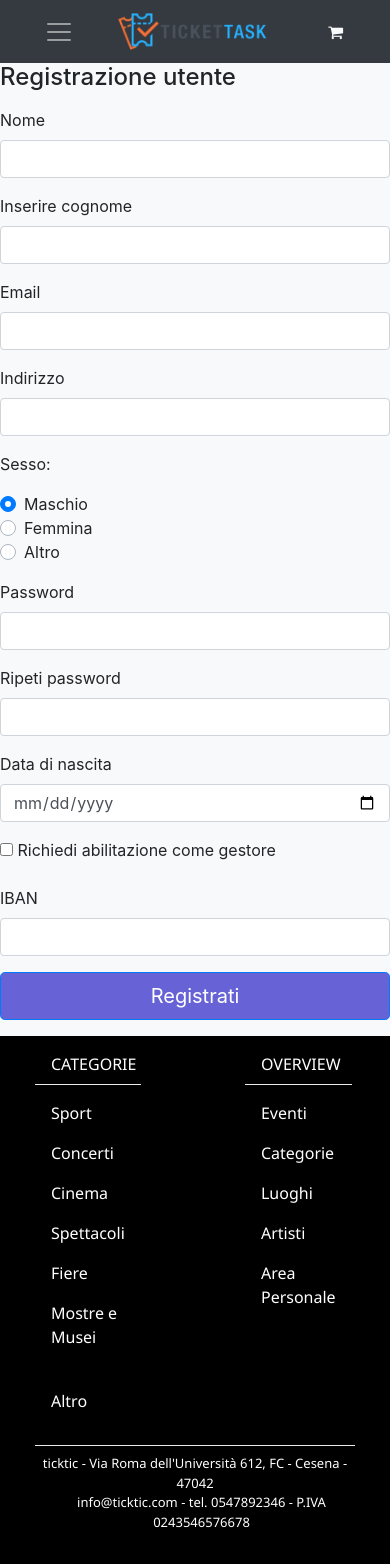
After one commit to alessandrolombardini/Ticktic, a PHP site: page /registrazione.php in a window 390 px wide. The commit adds this page. Run offline with PHP 8.4, Linux system fonts and the light colour scheme.

Commit message:
Add mie cose

```diff
--- /dev/null
+++ b/Sito/registrazione.php
@@ -0,0 +1,13 @@
+<?php
+    $templateParams["page_content"] = "./template/registrazione_content.php";
+    require_once("./template/base.php");
+?>
+
+<script>
+  $(document).ready(function(){
+      $("div.areagestore").hide();
+      $("input[name='gestore']").click(function(){
+        $("div.areagestore").fadeIn("slow");
+      });
+  });
+</script>
--- a/Sito/template/base.php
+++ b/Sito/template/base.php
@@ -18,22 +18,20 @@
   <body class ="bg-light">
 
         <header>
-            <nav class="navbar navbar-expand-md navbar-static-top bg-dark navbar-dark">
+            <nav class="navbar  navbar-static-top bg-dark navbar-dark">
                 <div class="container-fluid">
-
-                    <a class="navbar-brand w-50" href="index.php">
-                        <img src="./images/ticktic_logo.png" class="img-fluid float-left" alt="" />
-                    </a>
-
-                    <a class="nav-link text-light">
-                                <i class="fa fa-shopping-cart " href="#"></i>
-                    </a>
-
-                    <button class="navbar-toggler text-light collapsed border-dark" type="button" data-toggle="collapse" data-target="#navbar" aria-controls="navbar" aria-expanded="false" aria-label="Toggle navigation">
+                    <button class="float-left navbar-toggler text-light collapsed border-dark" type="button" data-toggle="collapse" data-target="#navbar" aria-controls="navbar" aria-expanded="false" aria-label="Toggle navigation">
                         <span class="navbar-toggler-icon"></span>
                     </button>
 
-                    <div class="collapse navbar-collapse mr-md-auto" id="navbar"> <!-- Contenuto del menu -->
+                    <a class="float-left navbar-brand w-50" href="index.php">
+                        <img src="./images/ticktic_logo.png" class="img-fluid" alt="" />
+                    </a>
+
+
+
+
+                    <div class="collapse navbar-collapse ml-md-auto" id="navbar"> <!-- Contenuto del menu -->
                         <ul class="nav navbar-nav">
                             <li class="nav-item mt-3 mt-md-0">
                                 <a class="nav-link text-light" href="./login.php">
@@ -51,6 +49,7 @@
                                 </a>
                             </li>
                             <div class="dropdown-divider"></div>
+
                             <li class="nav-item dropdown show">
                                 <a id="#site-navigation" class="nav-link text-light dropdown-toggle" href="#" data-toggle="dropdown" aria-haspopup="true" aria-expanded="false">
                                     <span>Naviga</span>
@@ -62,8 +61,14 @@
                                     <a class="dropdown-item text-light" href="./luoghi.php" >Luoghi</a>
                                 </div>
                             </li>
+
                         </ul>
                     </div>
+
+                    <a class="float-right nav-link text-light">
+                        <i class="fa fa-shopping-cart " href="#"></i>
+                    </a>
+
                 </div>
             </nav>
         </header>
--- /dev/null
+++ b/Sito/template/registrazione_content.php
@@ -0,0 +1,73 @@
+<div class="col-md-2"></div>
+<div class="col-md-8"></div>
+      <h4 class="mb-3">Registrazione utente</h4>
+      <form class="needs-validation" novalidate>
+        <div class="row">
+          <div class="col-md-6 mb-3">
+            <label for="nome">Nome</label>
+            <input type="text" class="form-control" id="nome" name="nome" required/>
+            <div class="invalid-feedback">Inserire il nome.</div>
+          </div>
+          <div class="col-md-6 mb-3">
+            <label for="cognome">Inserire cognome</label>
+            <input type="text" class="form-control" id="cognome" name="cognome" required/>
+            <div class="invalid-feedback">Inserire il cognome.</div>
+          </div>
+        </div>
+        <div class="mb-3">
+          <label for="email">Email</label>
+          <input type="email" class="form-control" name="email" required/>
+          <div class="invalid-feedback">Inserire una email valida.</div>
+        </div>
+        <div class="mb-3">
+          <label for="indirizzo">Indirizzo</label>
+          <input type="text" class="form-control" id="indirizzo"  name="indirizzo" required/>
+          <div class="invalid-feedback">Inserire indizzo.</div>
+        </div>
+        <div class="d-block my-3">
+          <p>Sesso:</p>
+          <div class="custom-control custom-radio">
+            <input id="sessoMaschio" name="sesso" type="radio" class="custom-control-input" checked required/>
+            <label class="custom-control-label" for="sessoMaschio">Maschio</label>
+          </div>
+          <div class="custom-control custom-radio">
+            <input id="sessoFemmina" name="sesso" type="radio" class="custom-control-input" required/>
+            <label class="custom-control-label" for="sessoFemmina">Femmina</label>
+          </div>
+          <div class="custom-control custom-radio">
+            <input id="sessoAltro" name="sesso" type="radio" class="custom-control-input" required/>
+            <label class="custom-control-label" for="sessoAltro">Altro</label>
+          </div>
+        </div>
+        <div class="row">
+          <div class="col-md-6 mb-3">
+            <label for="password">Password</label>
+            <input type="password" maxlength="16" class="form-control" id="password" name="password" required/>
+            <div class="invalid-feedback">Inserisci la password</div>
+          </div>
+          <div class="col-md-6 mb-3">
+            <label for="ripetipassword">Ripeti password</label>
+            <input type="password" maxlength="16" class="form-control" id="ripetipassword" name="ripetipassword" required/>
+            <div class="invalid-feedback">Inserisci nuovamente la password</div>
+          </div>
+        </div>
+        <div class="mb-3">
+          <label for="data">Data di nascita</label>
+          <input type="date" class="form-control" name="data" id="data" required/>
+          <div class="invalid-feedback">Inserire data di nascita.</div>
+        </div>
+        <div class="mb-3">
+          <label for="gestore"><input type="checkbox" name="gestore"> Richiedi abilitazione come gestore</input></label>
+        </div>
+        <div class="mb-3">
+          <label for="iban">IBAN</label>
+          <input type="text" class="form-control" id="iban" name="iban" required/>
+          <div class="invalid-feedback">Inserire indizzo.</div>
+        </div>
+        <div class="mb-3">
+            <button class="btn btn-primary btn-lg btn-block" type="submit">Registrati</button>
+        </div>
+      </form>
+    </div>
+  </div>
+  <div class="col-md-2"></div>
```
